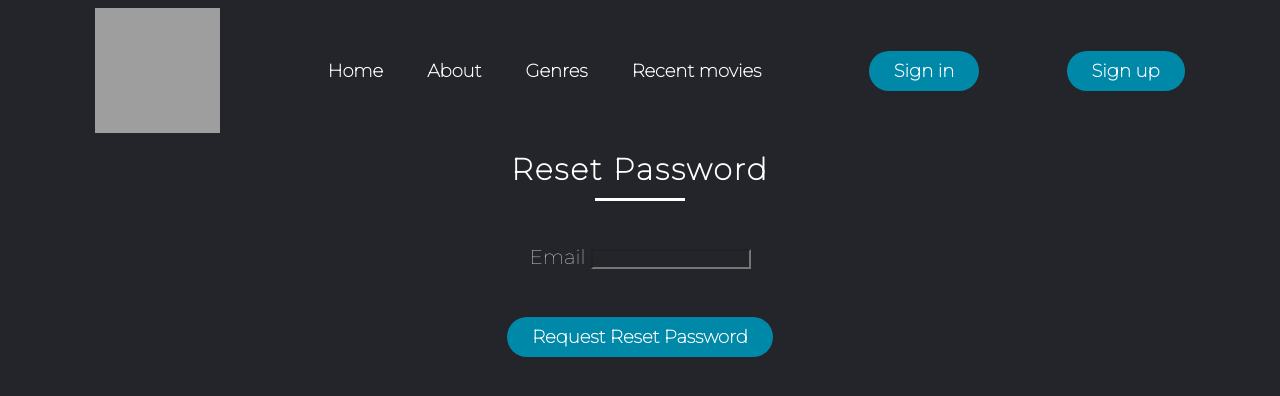
After one commit to HYOB99/MovieRecSite, a Flask app: page /reset_password in a window 1280 px wide. The commit adds this page. Shown: the top 396 px of the page. Run offline with Flask 2, Linux system fonts and the light colour scheme; grey boxes are pictures that could not be loaded.

Commit message:
create reset password page

```diff
--- a/movierecsite/forms.py
+++ b/movierecsite/forms.py
@@ -45,3 +45,16 @@ class UpdateAccountForm(FlaskForm):
             user = User.query.filter_by(email=email.data).first()
             if user:
                 raise ValidationError('Sorry, the email is taken. Please try with another one.')
+
+class RequestResetForm(FlaskForm):
+    email = StringField('Email', validators=[DataRequired(), Email()])
+    submit = SubmitField('Request Password Reset')
+    def validate_email(self, email):
+        user = User.query.filter_by(email=email.data).first()
+        if user is None:
+            raise ValidationError('There is no account with that email. Please sign up first.')
+
+class ResetPasswordForm(FlaskForm):
+    password = PasswordField('Password', validators=[DataRequired(), Length(min=2, max=20)])
+    confirm_password = PasswordField('Confirm Password', validators=[DataRequired(), Length(min=2, max=20), EqualTo('password')])
+    submit = SubmitField('Reset Password')
--- a/movierecsite/routes.py
+++ b/movierecsite/routes.py
@@ -1,8 +1,11 @@
+import os
+import secrets
 from flask import render_template, url_for, flash, redirect, request
-from movierecsite import app, db, bcrypt
-from movierecsite.forms import SignUpForm, SignInForm, UpdateAccountForm
+from movierecsite import app, db, bcrypt, mail
+from movierecsite.forms import SignUpForm, SignInForm, UpdateAccountForm, RequestResetForm, ResetPasswordForm
 from movierecsite.models import User, Post
 from flask_login import login_user, current_user, logout_user, login_required
+from flask_mail import Message
 
 
 @app.route("/")
@@ -70,3 +73,42 @@ def account():
         form.username.data = current_user.username
         form.email.data = current_user.email
     return render_template('account.html', title='Account', form=form)
+
+def send_reset_email(user):
+    token = user.get_reset_token()
+    msg = Message('Password Reset Request', sender='noreply@movierecsite.com', recipients=[user.email])
+    msg.body = f'''To reset your password, visit the following link:
+{url_for('reset_token', token=token, _external=True)}
+
+If you did not make this request, then simply ignore this email and no changes will be made.
+'''
+    mail.send(msg)
+
+@app.route("/reset_password", methods=['GET', 'POST'])
+def reset_request():
+    if current_user.is_authenticated:
+        return redirect(url_for('main_page'))
+    form = RequestResetForm()
+    if form.validate_on_submit():
+        user = User.query.filter_by(email=form.email.data).first()
+        send_reset_email(user)
+        flash('An email has been sent with instructions to reset your password.', 'info')
+        return redirect(url_for('sign_in_page'))
+    return render_template('reset_request.html', title='Reset Password', form=form)
+
+@app.route("/reset_password/<token>", methods=['GET', 'POST'])
+def reset_token(token):
+    if current_user.is_authenticated:
+        return redirect(url_for('main_page'))
+    user = User.verify_reset_token(token)
+    if user is None:
+        flash('That is an invalid or expired token.', 'warning')
+        return redirect(url_for(reset_request))
+    form = ResetPasswordForm()
+    if form.validate_on_submit():
+        hashed_password = bcrypt.generate_password_hash(form.password.data).decode('utf-8') #hashing password. Using .decode('utf-8') to make it a string instead of binary.
+        user.password = hashed_password
+        db.session.commit() #commit changes to database
+        flash('Your password has been updated!', 'sucess')
+        return redirect(url_for('sign_in_page'))
+    return render_template('reset_token.html', title='Reset Password', form=form)
--- a/movierecsite/static/forms.css
+++ b/movierecsite/static/forms.css
@@ -116,3 +116,10 @@ fieldset {
     justify-content: center;
     align-items: center;
 }
+
+.forgot-pw {
+    color: #ffff;
+}
+.forgot-pw:hover {
+    color: rgba(0,136,169,1);
+}
--- a/movierecsite/templates/layout.html
+++ b/movierecsite/templates/layout.html
@@ -2,7 +2,7 @@
 <html lang="en">
 <head>
     <meta charset="utf-8">
-    <meta name="viewport" content="width=device-width, initial-scale=1">
+    <meta name="viewport" content="width=device-width, initial-scale=1.0, user-scalable=no">
     <link rel="stylesheet" href="../static/main.css">
     {% if title %}
         <title>{{title}}</title>
--- /dev/null
+++ b/movierecsite/templates/reset_request.html
@@ -0,0 +1,33 @@
+{% extends "layout.html" %}
+{% block content %}
+<link rel="stylesheet" href="../static/forms.css">
+<div class="content-section bigger-text">
+    <form method="POST" action="">
+        {{ form.hidden_tag() }}
+        <fieldset class="form-group">
+            <h1>Reset Password</h1>
+            <br>
+            <div class="form-group">
+                {{ form.email.label(class="form-control-label") }}
+                <!-- check for validation errors -->
+                {% if form.email.errors %}
+                    {{ form.email(class="form-control form-control-lg is-invalid") }}
+                    <div class="invalid-feedback">
+                        {% for error in form.email.errors %}
+                            <span>{{ error }}</span>
+                        {% endfor %}
+                    </div>
+                {% else %}
+                    {{ form.email(class="form-control form-control-lg") }}
+                {% endif %}
+            </div>
+            <br>
+        </fieldset>
+        <br>
+        <div class="form-group center">
+            <button class="btn btn-primary" type="submit">Request Reset Password</button>
+        </div>
+        <br>
+    </form>
+</div>
+{% endblock content %}
--- a/movierecsite/templates/sign_in.html
+++ b/movierecsite/templates/sign_in.html
@@ -50,7 +50,7 @@
         </div>
         <br>
         <small class="text-muted ml-2">
-            <a href="#">Forgot Password?</a>
+            <a class="forgot-pw" href="{{ url_for('reset_request') }}">Forgot Password?</a>
         </small>
     </form>
 </div>
```
Also changed, not shown: movierecsite/__init__.py (+8 -0 lines), movierecsite/models.py (+15 -2 lines), movierecsite/templates/reset_token.html (added, +47 -0 lines), movierecsite/site.db.
